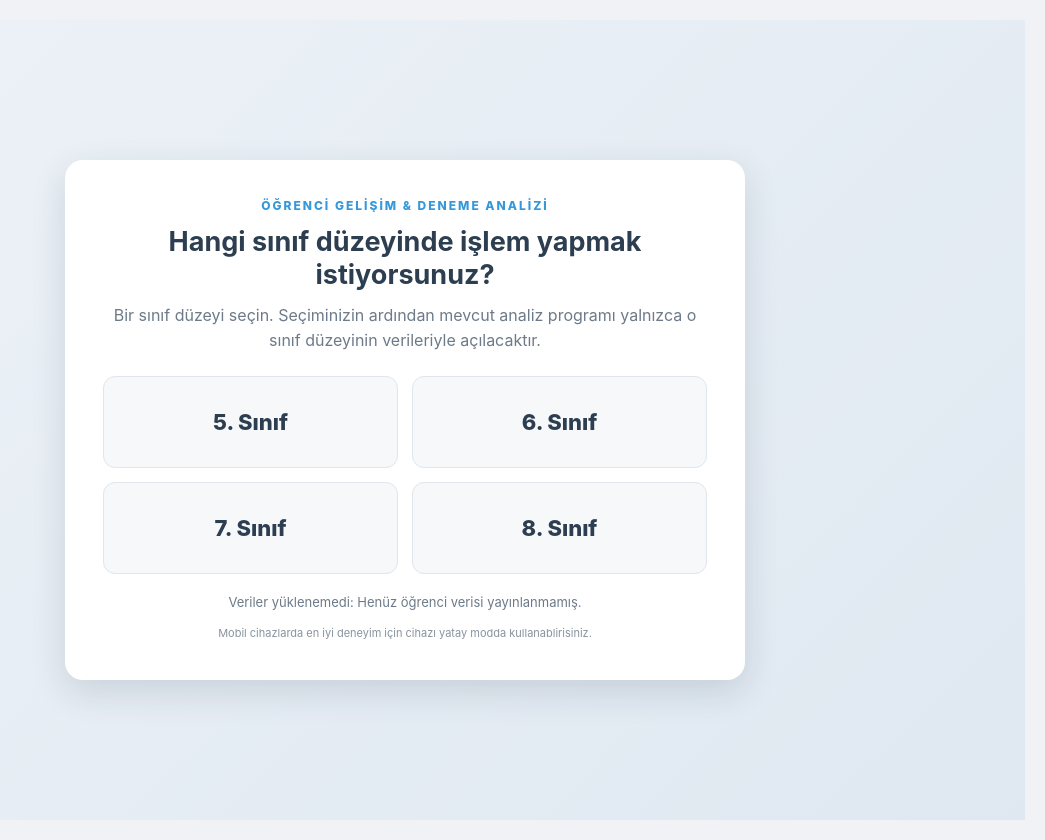
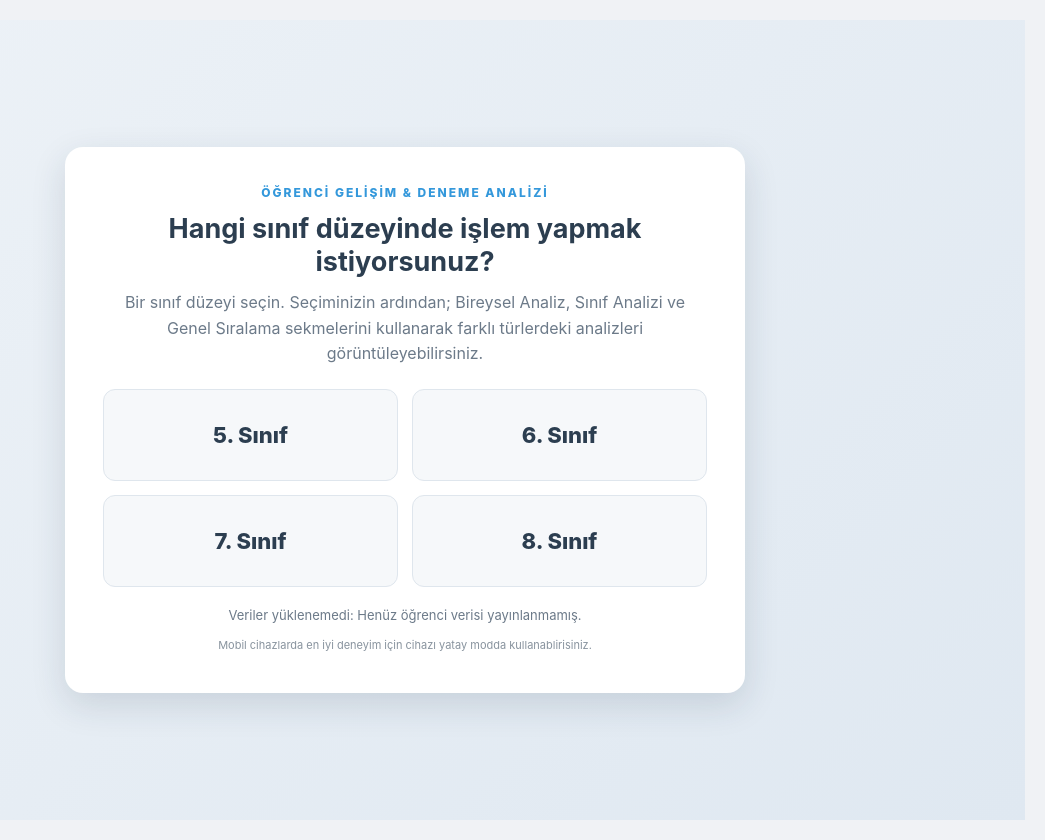
Before and after one commit to sezerpdr-coder/analiz, a plain HTML site: page index.html in a window 1280 px wide. Shown: the whole page, without its empty margins (235-1280 px from the left). Drawn offline with Linux system fonts and the light colour scheme.

Commit message:
Revise paragraph for class level selection
Updated the description for class level selection.

```diff
--- a/index.html
+++ b/index.html
@@ -125,7 +125,7 @@ footer { text-align: center; padding: 25px 10px; margin-top: 25px; font-size: 12
     <div class="grade-entry-card">
         <div class="grade-entry-kicker">ÖĞRENCİ GELİŞİM & DENEME ANALİZİ</div>
         <h1>Hangi sınıf düzeyinde işlem yapmak istiyorsunuz?</h1>
-        <p>Bir sınıf düzeyi seçin. Seçiminizin ardından mevcut analiz programı yalnızca o sınıf düzeyinin verileriyle açılacaktır.</p>
+        <p>Bir sınıf düzeyi seçin. Seçiminizin ardından; Bireysel Analiz, Sınıf Analizi ve Genel Sıralama sekmelerini kullanarak farklı türlerdeki analizleri görüntüleyebilirsiniz.</p>
         <div class="grade-entry-grid">
             <button class="grade-button" type="button" onclick="openGrade(5)">5. Sınıf</button>
             <button class="grade-button" type="button" onclick="openGrade(6)">6. Sınıf</button>
```
